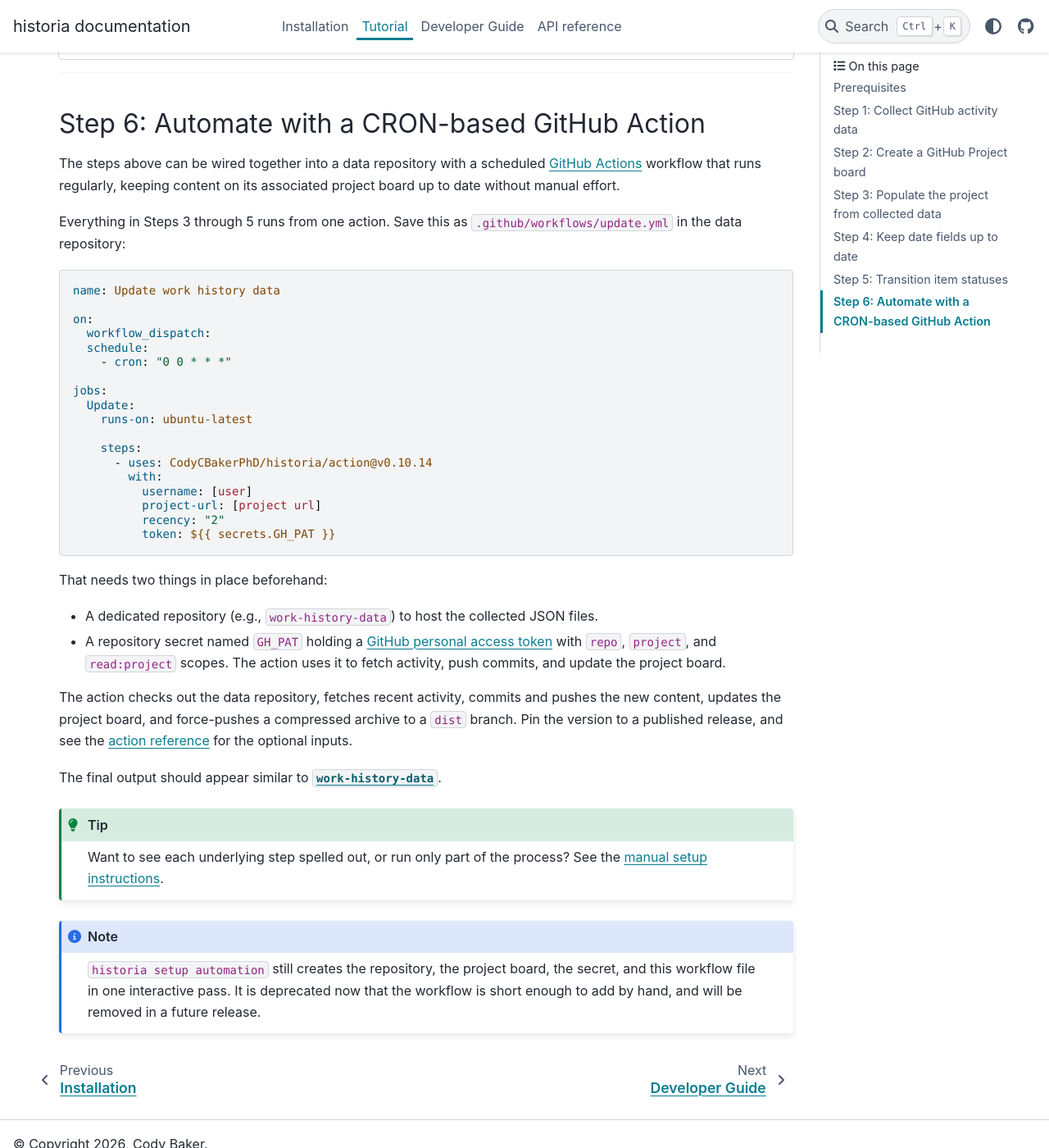
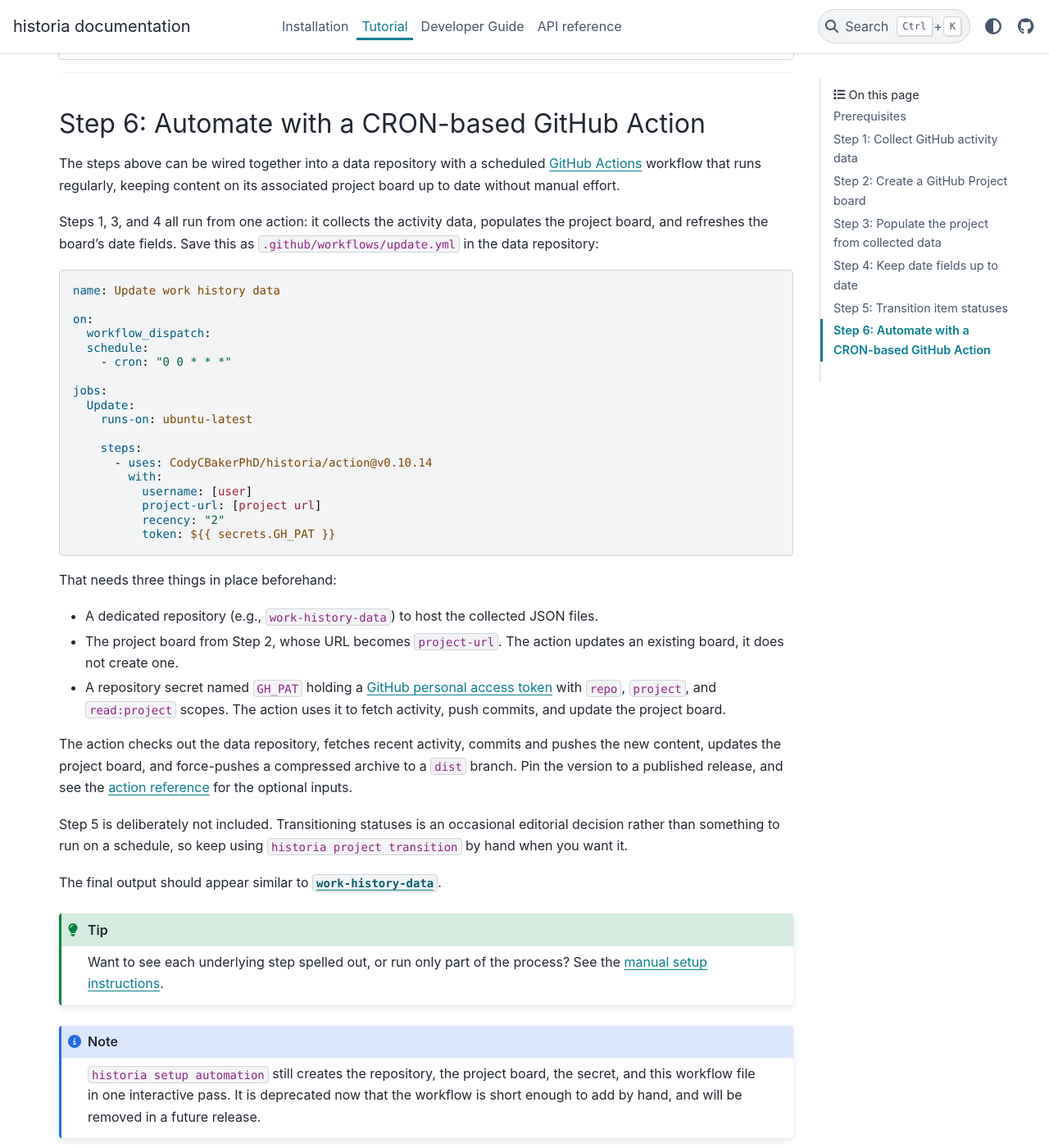
Before and after one commit to CodyCBakerPhD/historia, a Sphinx documentation site: the page built from docs/tutorial/index.md, in a window 1280 px wide and 1400 px high, scrolled down 3391 px. Shown: the whole window at 82% size. Built offline with Sphinx 7.4.7 and the PyData theme 0.15.4, drawn with Linux system fonts in a browser that asks for light colours.

Commit message:
Corrected which tutorial steps the composite action covers
The Step 6 text claimed the action runs Steps 3 through 5. It runs Step 1,
which is where the activity data is actually fetched, and it does not run
Step 5 at all: transitioning statuses is an occasional editorial decision
rather than something to put on a schedule.

Also noted the project board as a prerequisite. The action updates a board
that already exists and never creates one, which the previous list of
prerequisites left out.

Co-Authored-By: Claude Opus 5 <noreply@anthropic.com>
Claude-Session: https://claude.ai/code/session_018vmC3TpuM4WtLfG2MYUPp6

````diff
--- a/docs/tutorial/index.md
+++ b/docs/tutorial/index.md
@@ -208,7 +208,7 @@ historia.project.transition_status(
 
 The steps above can be wired together into a data repository with a scheduled [GitHub Actions](https://docs.github.com/en/actions) workflow that runs regularly, keeping content on its associated project board up to date without manual effort.
 
-Everything in Steps 3 through 5 runs from one action. Save this as `.github/workflows/update.yml` in the data repository:
+Steps 1, 3, and 4 all run from one action: it collects the activity data, populates the project board, and refreshes the board's date fields. Save this as `.github/workflows/update.yml` in the data repository:
 
 ```yaml
 name: Update work history data
@@ -231,12 +231,15 @@ jobs:
           token: ${{ secrets.GH_PAT }}
 ```
 
-That needs two things in place beforehand:
+That needs three things in place beforehand:
 
 - A dedicated repository (e.g., `work-history-data`) to host the collected JSON files.
+- The project board from Step 2, whose URL becomes `project-url`. The action updates an existing board, it does not create one.
 - A repository secret named `GH_PAT` holding a [GitHub personal access token](https://docs.github.com/en/authentication/keeping-your-account-and-data-secure/managing-your-personal-access-tokens) with `repo`, `project`, and `read:project` scopes. The action uses it to fetch activity, push commits, and update the project board.
 
 The action checks out the data repository, fetches recent activity, commits and pushes the new content, updates the project board, and force-pushes a compressed archive to a `dist` branch. Pin the version to a published release, and see the [action reference](https://github.com/CodyCBakerPhD/historia/tree/main/action) for the optional inputs.
+
+Step 5 is deliberately not included. Transitioning statuses is an occasional editorial decision rather than something to run on a schedule, so keep using `historia project transition` by hand when you want it.
 
 The final output should appear similar to [`work-history-data`](https://github.com/CodyCBakerPhD/work-history-data).
 
````
